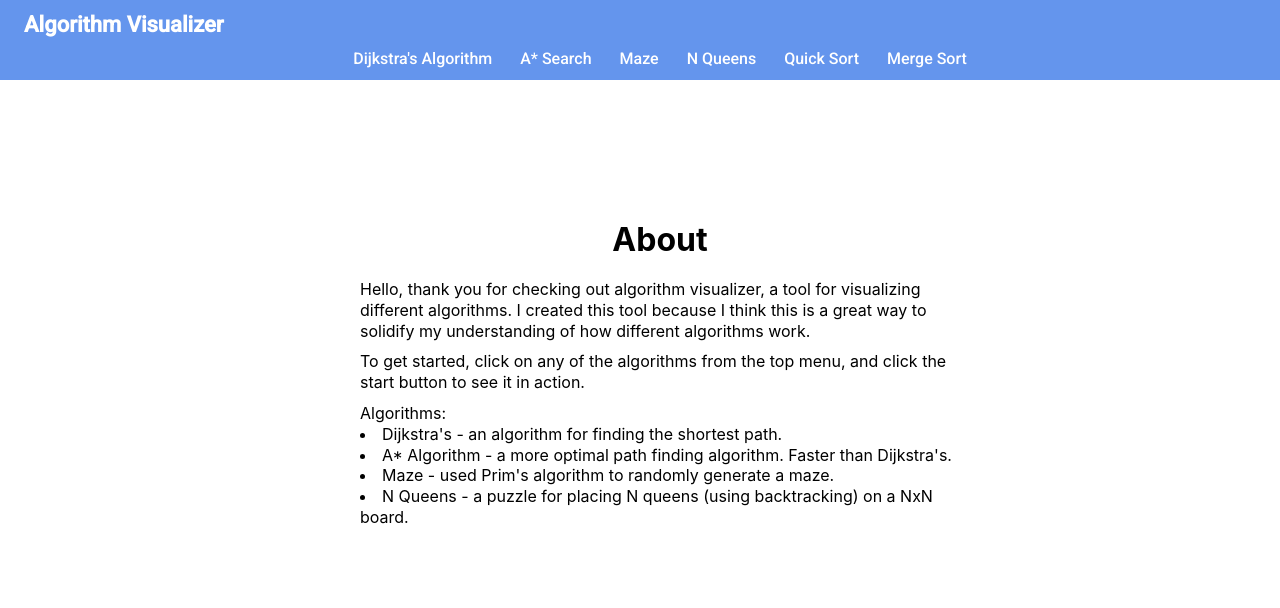
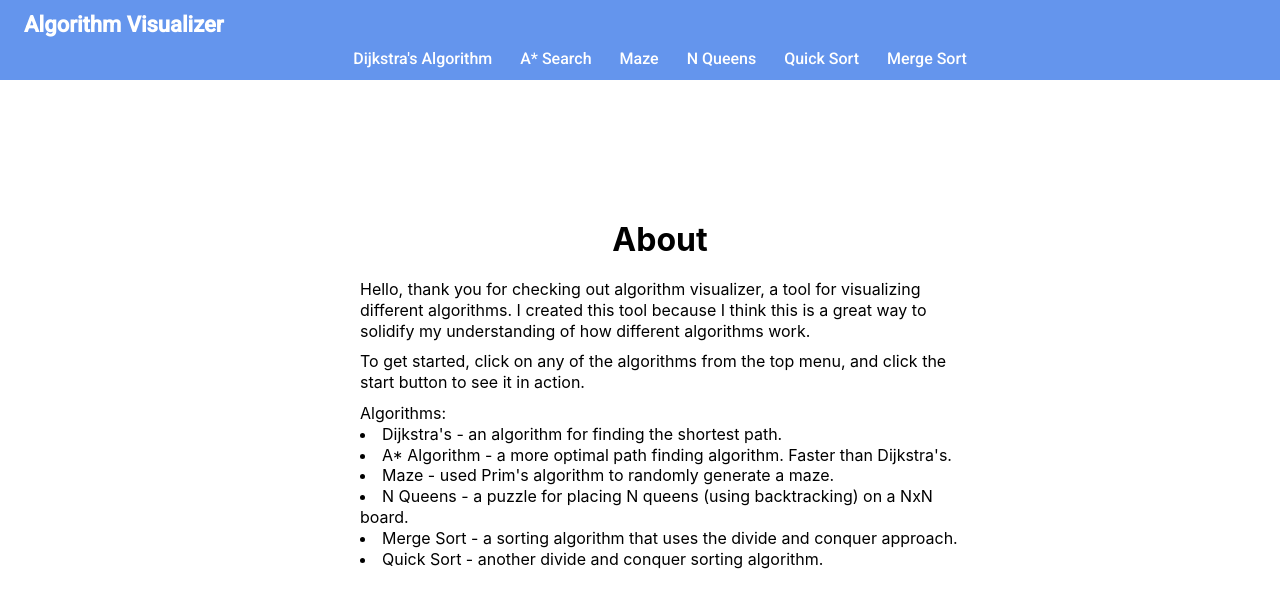
Before and after one commit to xdeng9/algorithm-visualizer, a React (Create React App) app: page /mergesort in a window 1280 px wide. Shown: the top 608 px of the page. Built offline with nearby package versions, Linux system fonts and the light colour scheme.

Commit message:
Update about section

```diff
--- a/src/home/Home.js
+++ b/src/home/Home.js
@@ -38,6 +38,12 @@ class Home extends React.Component {
                             <li>
                                 N Queens - a puzzle for placing N queens (using backtracking) on a NxN board.
                             </li>
+                            <li>
+                                Merge Sort - a sorting algorithm that uses the divide and conquer approach.
+                            </li>
+                            <li>
+                                Quick Sort - another divide and conquer sorting algorithm.
+                            </li>
                         </p>
                     </div>
                 </div>
--- a/src/sort/Bars.jsx
+++ b/src/sort/Bars.jsx
@@ -71,10 +71,10 @@ class Bars extends React.Component {
 
         if (this.props.type === 'quicksort') {
             this.props.quickSort(sort, 0, sort.length - 1, steps);
-            this.animateSort(steps);
-        } else if (this.props.type === 'quicksort') {
-            console.log('merge sort placeholder')
+        } else if (this.props.type === 'mergesort') {
+            // this.props.mergeSort(sort, 0, sort.length - 1, steps);
         }
+        this.animateSort(steps);
         setTimeout(() => {
             this.setState({ controllDisabled: false, arr: sort })
             document.querySelector('.menu-list').classList.remove('disable');
--- a/src/sort/mergeSort.js
+++ b/src/sort/mergeSort.js
@@ -1,5 +1,6 @@
 import React from 'react';
 import Bars from './Bars';
+import { merge } from './sortUtil'
 
 class MergeSort extends React.Component {
 
@@ -12,9 +13,20 @@ class MergeSort extends React.Component {
         document.getElementById('quicksort').classList.remove('active');
     }
 
+    mergeSort(arr, i, j, steps) {
+        if (arr.length <= 1) {
+
+            return arr;
+        }
+
+        let mid = (i + j) >> 1;
+        let left = arr.slice(0, mid);
+        let right = arr.slice(mid);
+    }
+
     render() {
         return (
-            <Bars type="mergesort"/>
+            <Bars type="mergesort" mergeSort={this.mergeSort}/>
         )
     }
 }
--- a/src/sort/sortUtil.js
+++ b/src/sort/sortUtil.js
@@ -14,6 +14,10 @@ export function partition(arr, i, j, steps) {
     return i;
 }
 
+export function merge(left, right, steps) {
+
+}
+
 function swap(arr, i, j, steps, color) {
     [arr[i], arr[j]] = [arr[j], arr[i]];
     steps.push([i, j, color]);
```
